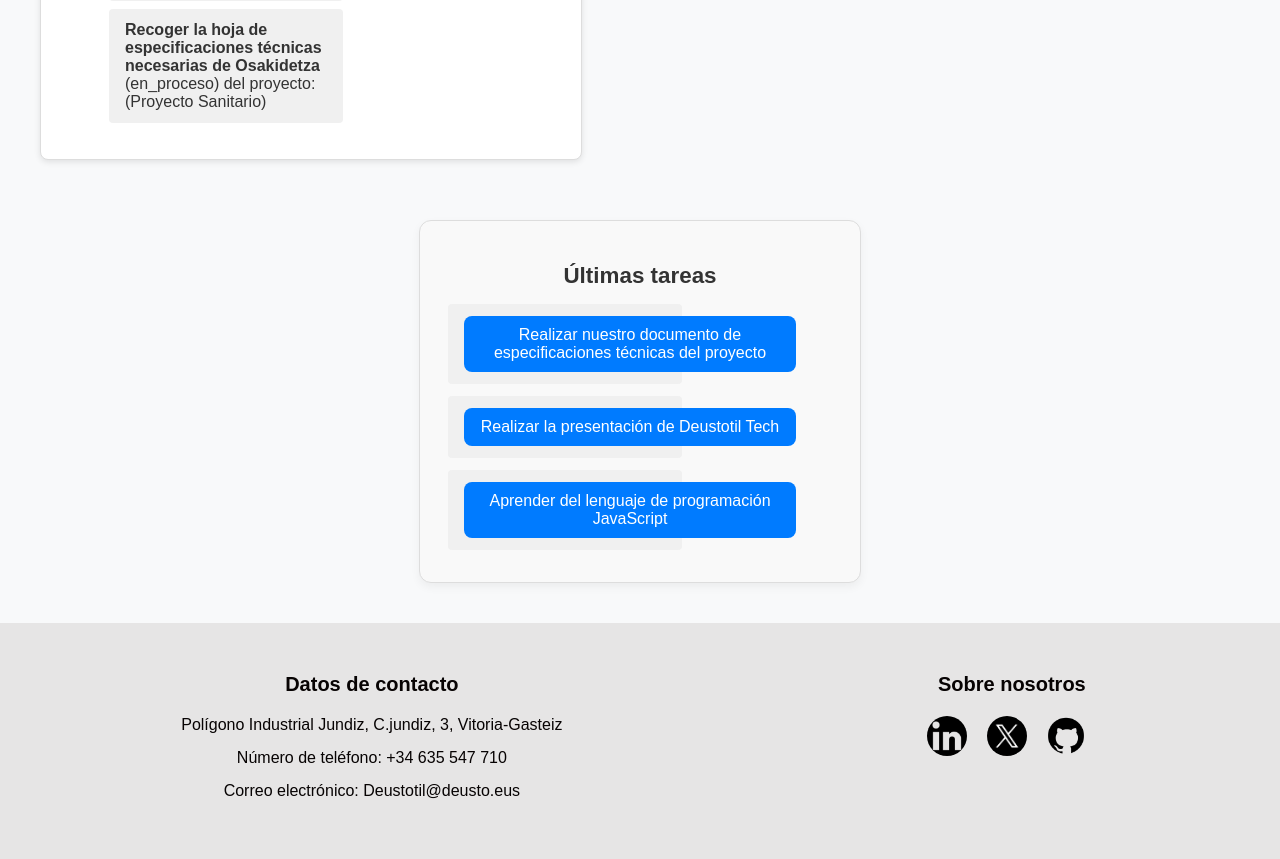
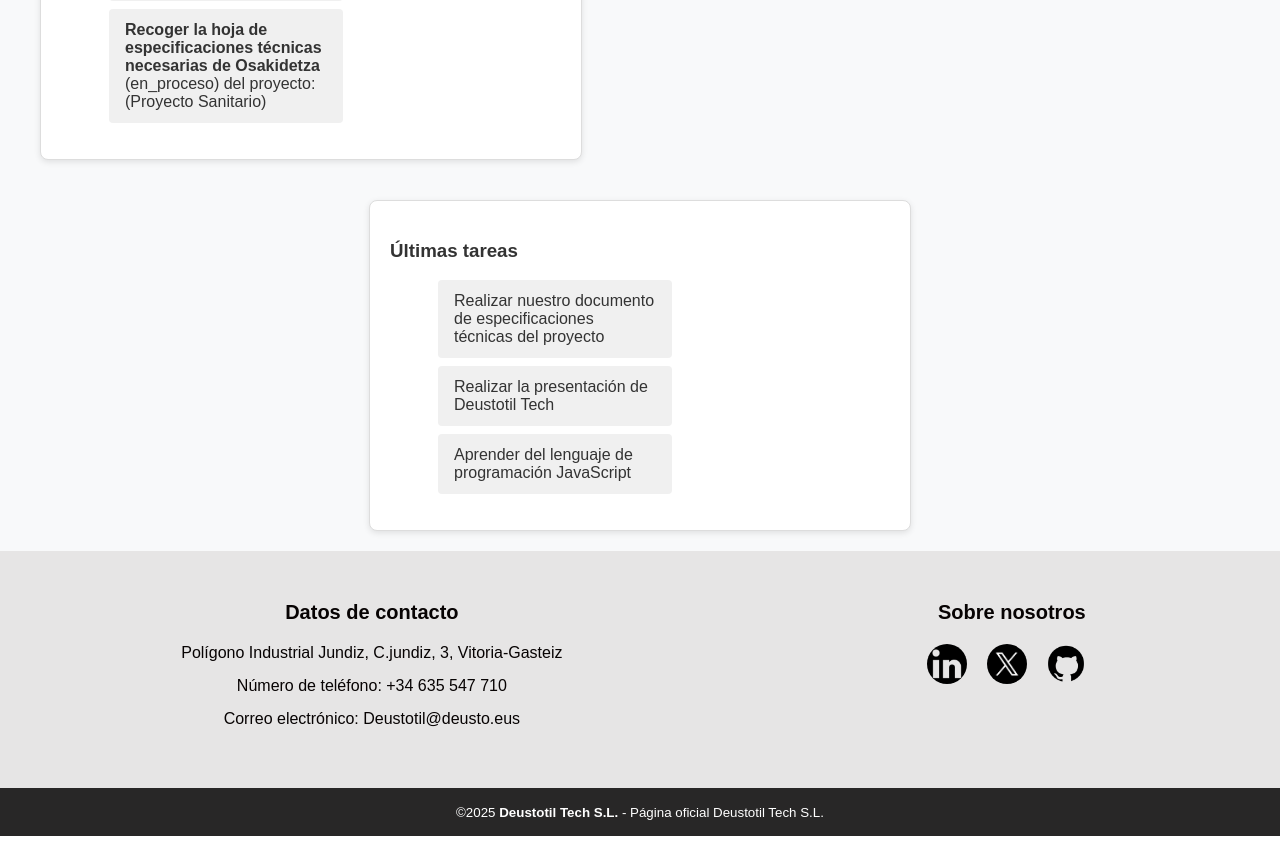
Before and after one commit to GaizkaMiranda/ProyectoWeb2025, a Django app: page /AppDjango/tareas/ in a window 1280 px wide. Shown: the part 1178-2037 px from the top of the page. After the commit the page ends 2014 px from the top, so only its background shows below. Run offline with Django 5.2, Linux system fonts and the light colour scheme; a user stored in the database is signed in; data comes from the database, SQL or seed files in the repository.

Commit message:
Correcciones CSS

```diff
--- a/AppDjango/templates/listado-empleados.html
+++ b/AppDjango/templates/listado-empleados.html
@@ -76,7 +76,7 @@
 
 {% block listado_lateral %}
 <div class="lista-contenedor">
-    <div class="seccion-lateral">
+    <div class="ultimos">
         <h3>Últimos empleados</h3>
         <ul class="lista">
             {% for empleado in ultimos_empleados %}
--- a/AppDjango/templates/listado-herramientas.html
+++ b/AppDjango/templates/listado-herramientas.html
@@ -37,11 +37,11 @@
 
 {% block listado_lateral %}
 <div class="lista-contenedor">
-    <div class="seccion-lateral">
+    <div class="ultimos">
         <h3>Últimas herramientas</h3>
         <ul class="lista">
             {% for herramienta in ultimas_herramientas %}
-                <li>
+                <li class="item-lista">
                     <a href="{% url 'detalle_herramienta' herramienta.pk %}">
                         {{ herramienta.nombre }}
                     </a>
--- a/AppDjango/templates/listado-proyectos.html
+++ b/AppDjango/templates/listado-proyectos.html
@@ -46,11 +46,11 @@
 
 {% block listado_lateral %}
 <div class="lista-contenedor">
-    <div class="seccion-lateral">
+    <div class="ultimos">
         <h3><i></i> Últimos proyectos</h3>
         <ul class="lista">
             {% for proyecto in ultimos_proyectos %}
-                <li>
+                <li class="item-lista">
                     <a href="{% url 'detalle_proyecto' proyecto.pk %}">
                         {{ proyecto.nombre }}
                         {% if proyecto.fecha_entrega %}
--- a/AppDjango/templates/listado-tareas.html
+++ b/AppDjango/templates/listado-tareas.html
@@ -45,11 +45,11 @@
 
 {% block listado_lateral %}
 <div class="lista-contenedor">
-    <div class="seccion-lateral">
+    <div class="ultimos">
         <h3><i></i> Últimas tareas</h3>
         <ul class="lista">
             {% for tarea in ultimas_tareas %}
-                <li>
+                <li class="item-lista">
                     <a href="{% url 'detalle_tarea' tarea.pk %}">
                         {{ tarea.nombre }}
                     </a>
--- a/static/css/styles.css
+++ b/static/css/styles.css
@@ -272,7 +272,7 @@ h2 {
     margin: 0 auto;
 }
 
-.contenido-principal, .seccion-lateral {
+.contenido-principal, .ultimos {
     flex: 1 1 500px;
     max-width: 500px;
     padding: 20px;
@@ -282,7 +282,7 @@ h2 {
     border: 1px solid #ddd;
 }
 
-.seccion-lateral h3{
+.ultimos h3{
     align-items: center;
 }
 
```
